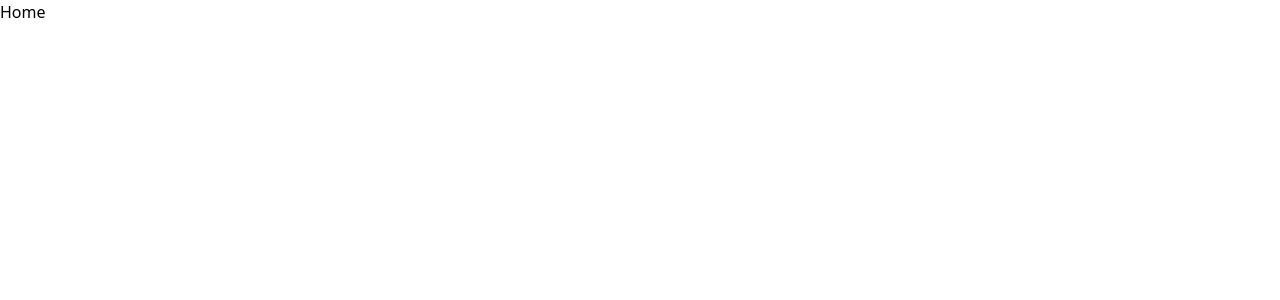
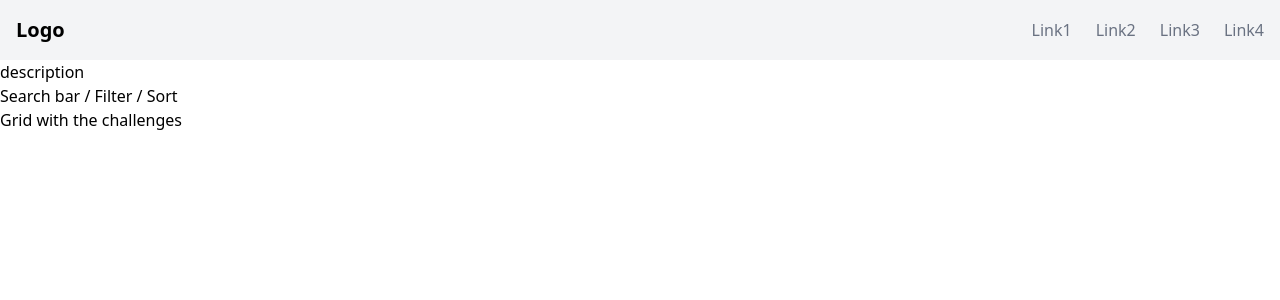
Before and after one commit to BuraYu/frontendMentor, a Next.js app: page / in a window 1280 px wide. Shown: the top 300 px of the page. Built offline with nearby package versions, Linux system fonts and the light colour scheme.

Commit message:
add: dummy navbar for main page

```diff
--- /dev/null
+++ b/app/components/Description.tsx
@@ -0,0 +1,9 @@
+const Description = () => {
+  return (
+    <>
+      <h1>description</h1>
+    </>
+  );
+};
+
+export default Description;
--- /dev/null
+++ b/app/components/Main.tsx
@@ -0,0 +1,16 @@
+import Description from "./Description";
+import Navbar from "./Navbar";
+
+const Main = () => {
+  return (
+    <>
+      <Navbar />
+      <Description />
+
+      <h1>Search bar / Filter / Sort</h1>
+      <h1>Grid with the challenges</h1>
+    </>
+  );
+};
+
+export default Main;
--- /dev/null
+++ b/app/components/Navbar.tsx
@@ -0,0 +1,35 @@
+const Navbar = () => {
+  return (
+    <div className="flex justify-center bg-gray-100">
+      <div className="max-w-[1400px] w-full px-4">
+        <nav className="flex justify-between items-center py-4 ">
+          <div className="text-xl font-bold">Logo</div>
+          <ul className="flex space-x-6">
+            <li>
+              <a href="#" className="text-gray-500 hover:text-gray-900">
+                Link1
+              </a>
+            </li>
+            <li>
+              <a href="#" className="text-gray-500 hover:text-gray-900">
+                Link2
+              </a>
+            </li>
+            <li>
+              <a href="#" className="text-gray-500 hover:text-gray-900">
+                Link3
+              </a>
+            </li>
+            <li>
+              <a href="#" className="text-gray-500 hover:text-gray-900">
+                Link4
+              </a>
+            </li>
+          </ul>
+        </nav>
+      </div>
+    </div>
+  );
+};
+
+export default Navbar;
--- a/app/page.tsx
+++ b/app/page.tsx
@@ -1,7 +1,9 @@
+import MainPage from "./components/Main";
+
 export default function Home() {
   return (
     <>
-      <h1>Home</h1>
+      <MainPage />
     </>
   );
 }
```
